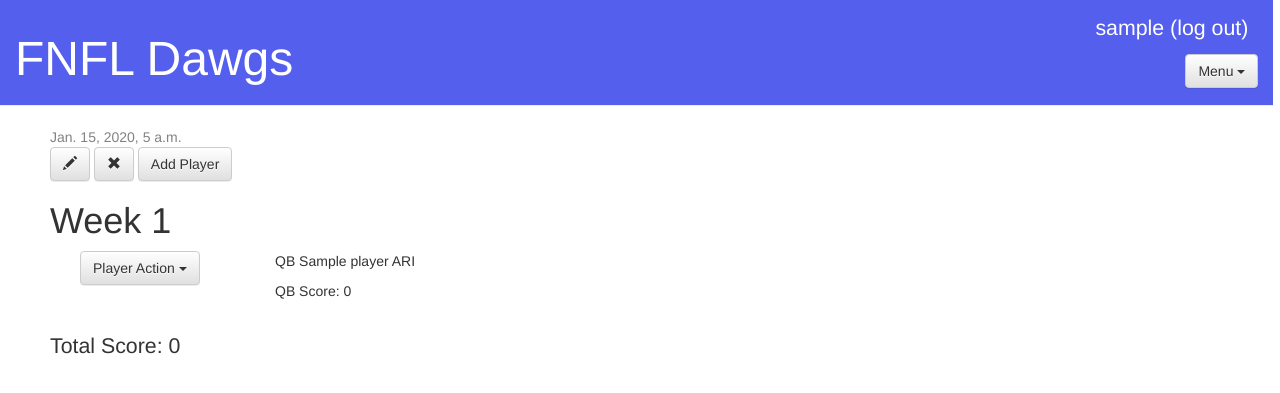
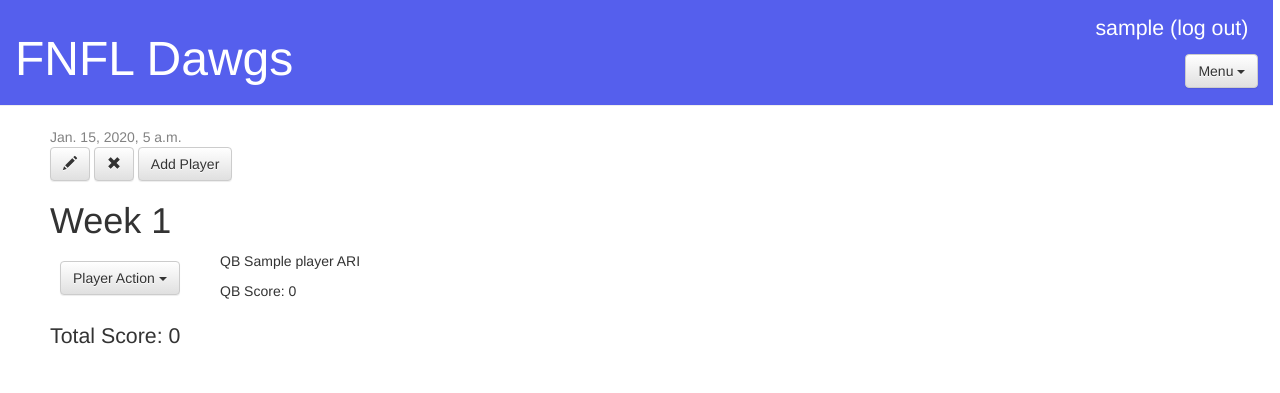
Before and after one commit to wallace123/fnfldawgs, a Django app: page /lineup/1/ in a window 1280 px wide. Shown: the top 393 px of the page. Run offline with Django 3.2, Linux system fonts and the light colour scheme; a user stored in the database is signed in; tables that the repository leaves empty hold one stand-in row (values such as "Sample post"); some libraries are stand-ins or nearby versions.

Commit message:
discovered flexible box for rendering lineup details

```diff
--- a/fnfl/static/css/fnfl.css
+++ b/fnfl/static/css/fnfl.css
@@ -48,3 +48,21 @@ body {
     font-size: 16pt;
     margin-right: 10px;
 }
+
+.flex-container {
+    display: -webkit-flex;
+    display: flex;
+    width: 1000px;
+    height: 70px;
+}
+
+.flex-item-button {
+    width: 150px;
+    height: 60px;
+    margin: 10px;
+
+.flex-item-text {
+    width: 800px;
+    height: 60px;
+    margin: 10px;
+}
--- a/fnfl/templates/fnfl/base.html
+++ b/fnfl/templates/fnfl/base.html
@@ -4,6 +4,7 @@
 <html lang="en">
   <head>
     <title>FNFL Dawgs</title>
+      <meta charset="utf-8">
       <link rel="stylesheet" href="https://maxcdn.bootstrapcdn.com/bootstrap/3.3.7/css/bootstrap.min.css"
           integrity="sha384-BVYiiSIFeK1dGmJRAkycuHAHRg32OmUcww7on3RYdg4Va+PmSTsz/K68vbdEjh4u"
           crossorigin="anonymous">
@@ -18,7 +19,6 @@
       </script>
       <link rel="stylesheet" href="{% static 'css/fnfl.css' %}">
       <link rel="shortcut icon" href="{% static 'favicon.ico' %}"/>
-      <meta charset="utf-8">
       <meta name="viewport" content="width=device-width, initial-scale=1">
   </head>
 
--- a/fnfl/templates/fnfl/lineup_detail.html
+++ b/fnfl/templates/fnfl/lineup_detail.html
@@ -17,11 +17,10 @@
 
     <h1>{{ lineup.week }}</h1>
 
-    <div class="container">
+
 {% if qb != '' %}
-        <div class="row text-left">
-          <div class="col-xs-5 col-md-2">
-            <div class="dropdown" style="display:inline">
+    <div class="flex-container">
+      <div class="flex-item-button">
 
         <button class="btn btn-default dropdown-toggle" type="button"
           data-toggle="dropdown">Player Action
@@ -34,11 +33,9 @@
             <li><a href="{% url 'add_score' pk=lineup.pk player_pk=qb.pk %}">Add Score</a></li>
             <li><a href="{% url 'edit_score' pk=lineup.pk player_pk=qb.pk %}">Edit Score</a></li>
           </ul>
-
-            </div>
       </div>
 
-          <div class="col-xs-7 col-md-10 text-left">
+      <div class="flex-item-text">
         <p>{{qb.position}} {{qb.name}} {{qb.team}}</p>
         <p>QB Score: {{qb_score}}<p>
       </div>
@@ -46,9 +43,8 @@
 {% endif %}
 
 {% if rb1 != '' %}
-        <div class="row text-left">
-          <div class="col-xs-5 col-md-2">
-            <div class="dropdown" style="display:inline">
+    <div class="flex-container">
+      <div class="flex-item-button">
 
         <button class="btn btn-default dropdown-toggle" type="button"
           data-toggle="dropdown">Player Action
@@ -61,11 +57,9 @@
             <li><a href="{% url 'add_score' pk=lineup.pk player_pk=rb1.pk %}">Add Score</a></li>
             <li><a href="{% url 'edit_score' pk=lineup.pk player_pk=rb1.pk %}">Edit Score</a></li>
           </ul>
-
-            </div>
       </div>
 
-          <div class="col-xs-7 col-md-10 text-left">
+      <div class="flex-item-text">
         <p>{{rb1.position}} {{rb1.name}} {{rb1.team}}</p>
         <p>RB Score: {{rb1_score}}<p>
       </div>
@@ -73,9 +67,8 @@
 {% endif %}
 
 {% if rb2 != '' %}
-        <div class="row text-left">
-          <div class="col-xs-5 col-md-2">
-            <div class="dropdown" style="display:inline">
+    <div class="flex-container">
+      <div class="flex-item-button">
 
         <button class="btn btn-default dropdown-toggle" type="button"
           data-toggle="dropdown">Player Action
@@ -88,11 +81,9 @@
             <li><a href="{% url 'add_score' pk=lineup.pk player_pk=rb2.pk %}">Add Score</a></li>
             <li><a href="{% url 'edit_score' pk=lineup.pk player_pk=rb2.pk %}">Edit Score</a></li>
           </ul>
-
-            </div>
       </div>
 
-          <div class="col-xs-7 col-md-10 text-left">
+      <div class="flex-item-text">
         <p>{{rb2.position}} {{rb2.name}} {{rb2.team}}</p>
         <p>RB Score: {{rb2_score}}<p>
       </div>
@@ -100,9 +91,8 @@
 {% endif %}
 
 {% if wr1 != '' %}
-        <div class="row text-left">
-          <div class="col-xs-5 col-md-2">
-            <div class="dropdown" style="display:inline">
+    <div class="flex-container">
+      <div class="flex-item-button">
 
         <button class="btn btn-default dropdown-toggle" type="button"
           data-toggle="dropdown">Player Action
@@ -117,9 +107,8 @@
           </ul>
 
       </div>
-          </div>
 
-          <div class="col-xs-7 col-md-10 text-left">
+      <div class="flex-item-text">
         <p>{{wr1.position}} {{wr1.name}} {{wr1.team}}</p>
         <p>WR Score: {{wr1_score}}<p>
       </div>
@@ -127,9 +116,8 @@
 {% endif %}
 
 {% if wr2 != '' %}
-        <div class="row text-left">
-          <div class="col-xs-5 col-md-2">
-            <div class="dropdown" style="display:inline">
+    <div class="flex-container">
+      <div class="flex-item-button">
 
         <button class="btn btn-default dropdown-toggle" type="button"
           data-toggle="dropdown">Player Action
@@ -144,9 +132,8 @@
           </ul>
 
       </div>
-          </div>
 
-          <div class="col-xs-7 col-md-10 text-left">
+      <div class="flex-item-text">
         <p>{{wr2.position}} {{wr2.name}} {{wr2.team}}</p>
         <p>WR Score: {{wr2_score}}<p>
       </div>
@@ -154,9 +141,8 @@
 {% endif %}
 
 {% if te != '' %}
-        <div class="row text-left">
-          <div class="col-xs-5 col-md-2">
-            <div class="dropdown" style="display:inline">
+    <div class="flex-container">
+      <div class="flex-item-button">
 
         <button class="btn btn-default dropdown-toggle" type="button"
           data-toggle="dropdown">Player Action
@@ -169,11 +155,9 @@
             <li><a href="{% url 'add_score' pk=lineup.pk player_pk=te.pk %}">Add Score</a></li>
             <li><a href="{% url 'edit_score' pk=lineup.pk player_pk=te.pk %}">Edit Score</a></li>
           </ul>
-
-            </div>
       </div>
 
-          <div class="col-xs-7 col-md-10 text-left">
+      <div class="flex-item-text">
         <p>{{te.position}} {{te.name}} {{te.team}}</p>
         <p>TE Score: {{te_score}}<p>
       </div>
@@ -181,9 +165,8 @@
 {% endif %}
 
 {% if k != '' %}
-        <div class="row text-left">
-          <div class="col-xs-5 col-md-2">
-            <div class="dropdown" style="display:inline">
+    <div class="flex-container">
+      <div class="flex-item-button">
 
         <button class="btn btn-default dropdown-toggle" type="button"
           data-toggle="dropdown">Player Action
@@ -198,18 +181,16 @@
           </ul>
 
       </div>
-          </div>
 
-          <div class="col-xs-7 col-md-10 text-left">
+      <div class="flex-item-text">
         <p>{{k.position}} {{k.name}} {{k.team}}</p>
         <p>K Score: {{k_score}}<p>
       </div>
     </div>
 {% endif %}
 
-    </div>
-
-    <br>
+    <div class="flex-container">
       <p style="font-size: 16pt">Total Score: {{total_week_score}}</p>
     </div>
+  </div>
 {% endblock %}
--- a/requirements.txt
+++ b/requirements.txt
@@ -1,5 +1,6 @@
 dj-database-url==0.4.1
-Django==1.9.9
+Django==1.10.2
 gunicorn==19.6.0
+pkg-resources==0.0.0
 psycopg2==2.6.2
-whitenoise==3.2.1
+whitenoise==3.2.2
```
Lines whose indentation alone changed are shown as unchanged.
